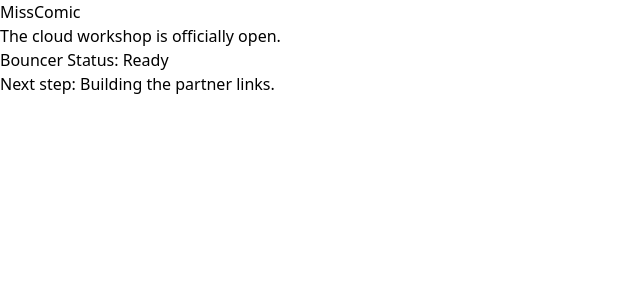
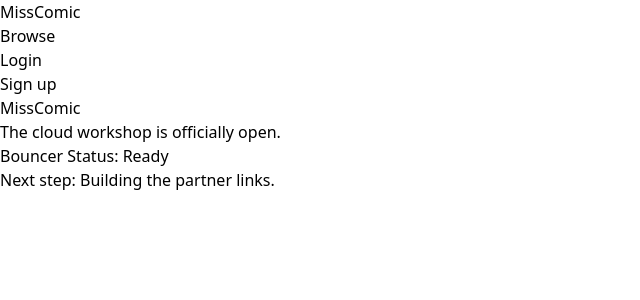
Before and after one commit to MissComics/misscomics-frontend, a Next.js app: page / in a window 1280 px wide. Shown: the top 300 px of the page, without its empty margins (0-640 px from the left). Built offline with nearby package versions, Linux system fonts and the light colour scheme.

Commit message:
Add Navbar component to layout

```diff
--- a/src/app/layout.js
+++ b/src/app/layout.js
@@ -1,4 +1,5 @@
 import './globals.css'
+import Navbar from '@/components/Navbar'
 
 export const metadata = {
   title: 'MissComic',
@@ -11,8 +12,10 @@
       <head>
         <link rel="manifest" href="/manifest.json" />
         <meta name="theme-color" content="#000000" />
+        <link rel="icon" href="/favicon.ico" />
       </head>
       <body className="bg-black text-white antialiased">
+        <Navbar />
         {children}
       </body>
     </html>
```
